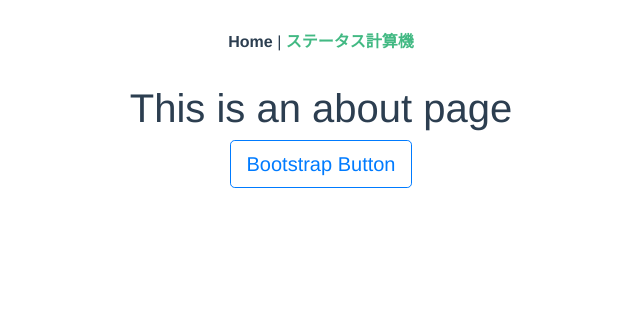
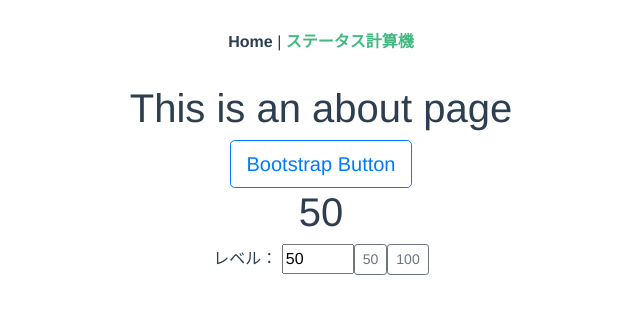
Before and after one commit to lefmarna/pokemonote-web-old, a Vue app: page /calc-stats in a window 1280 px wide. Shown: the top 314 px of the page, without its empty margins (319-959 px from the left). Built offline with nearby package versions, Linux system fonts and the light colour scheme.

Commit message:
レベルのボタンを配置

```diff
--- a/src/views/CalcStats.vue
+++ b/src/views/CalcStats.vue
@@ -2,5 +2,24 @@
   <div class="about">
     <h1>This is an about page</h1>
     <b-button size="lg" variant="outline-primary">Bootstrap Button</b-button>
+    <h1>{{ lv }}</h1>
+    <div>
+      レベル：
+      <input type="number" id="lv" min="1" max="100" v-model.number="lv" />
+      <button class="btn btn-outline-secondary btn-sm" v-on:click="lv=50">50</button>
+      <button class="btn btn-outline-secondary btn-sm" v-on:click="lv=100">100</button>
+    </div>
   </div>
 </template>
+
+<script>
+export default {
+  name: "CalcStats",
+  data() {
+    return {
+      lv: 50,
+      nature: "いじっぱり"
+    };
+  }
+};
+</script>
```
